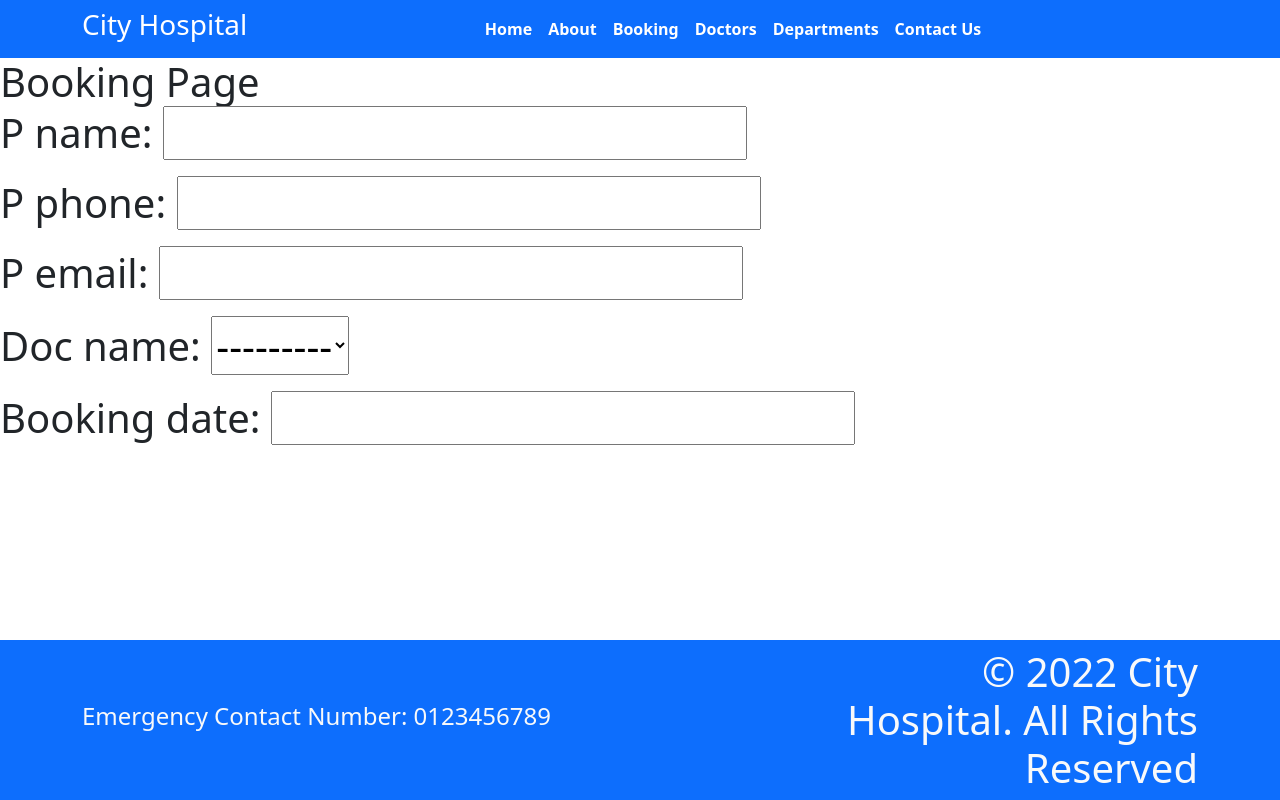
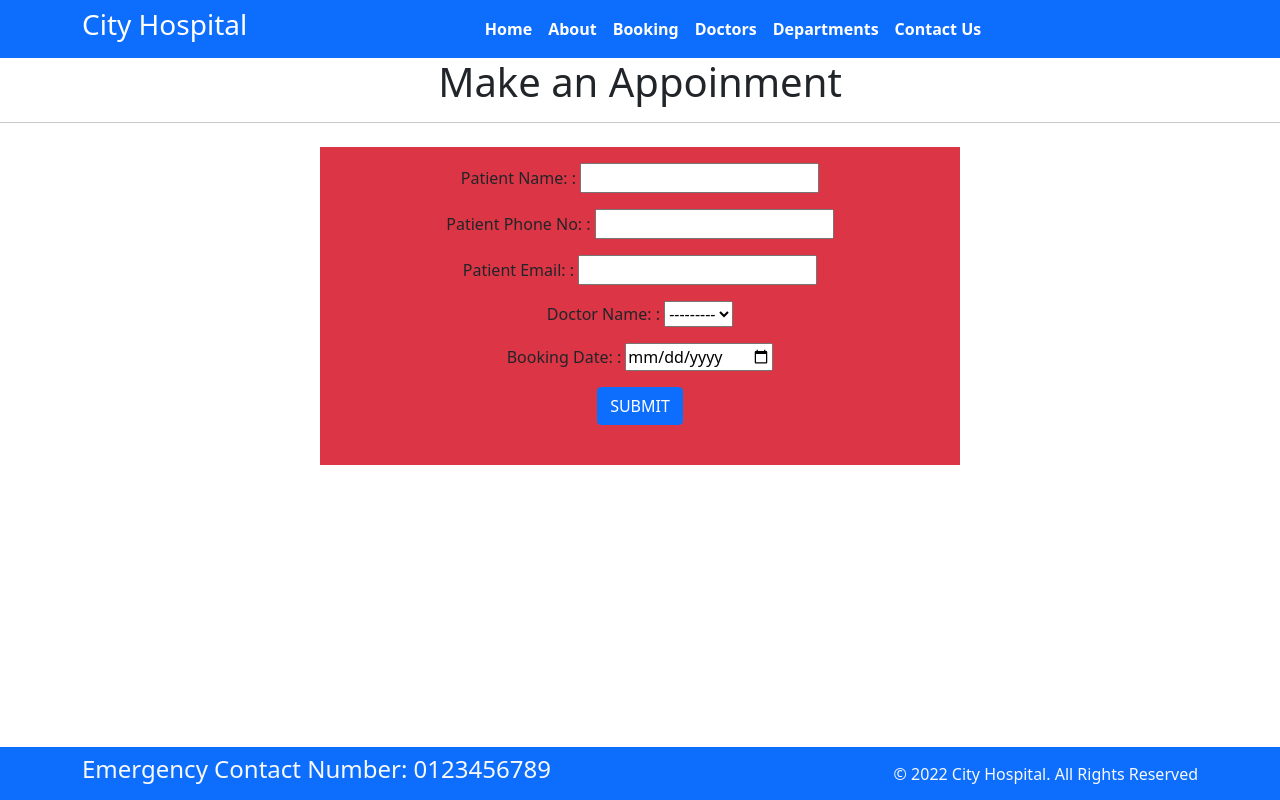
Before and after one commit to mani1dns/hospital_management, a Django app: page /booking/ in a window 1280 px wide. Run offline with Django 4.2, Linux system fonts and the light colour scheme; data that the repository does not hold is empty; some libraries are stand-ins or nearby versions.

Commit message:
booking page added more styles and an alert meassage after bookingthe appoinment

```diff
--- a/hospital_website/home/admin.py
+++ b/hospital_website/home/admin.py
@@ -4,4 +4,7 @@
 # Register your models here.
 admin.site.register(Departments)
 admin.site.register(Doctors)
-admin.site.register(Booking)
+
+class BookingAdmin(admin.ModelAdmin):
+    list_display = ('id', 'p_name', 'p_phone', 'p_email', 'doc_name', 'booking_date', 'booked_on')
+admin.site.register(Booking, BookingAdmin)
--- a/hospital_website/home/forms.py
+++ b/hospital_website/home/forms.py
@@ -1,9 +1,25 @@
 from django import forms
 
 from . models import Booking
+
+class DateInput(forms.DateInput):
+    input_type = 'date'
+
 
 class BookingForm(forms.ModelForm):
 
     class Meta:
         model = Booking
         fields = '__all__'
+
+        widgets = {
+            'booking_date': DateInput(),
+        }
+
+        labels = {
+            'p_name' : "Patient Name: ",
+            'p_phone' : "Patient Phone No: ",
+            'p_email' : "Patient Email: ",
+            'doc_name' : "Doctor Name: ",
+            'booking_date': "Booking Date: ",
+        }
--- a/hospital_website/home/views.py
+++ b/hospital_website/home/views.py
@@ -12,6 +12,11 @@
     return render(request, "about.html")
 
 def booking(request):
+    if request.method == "POST":
+        form = BookingForm(request.POST)
+        if form.is_valid():
+            form.save()
+            return render(request, 'confirmation.html')
     form = BookingForm()
     dict_form = {
         'form':form
--- a/hospital_website/templates/booking.html
+++ b/hospital_website/templates/booking.html
@@ -5,9 +5,14 @@
 {% endblock %}
 
 {% block content %}
-<h1>Booking Page
+<h1 class = "text-center">Make an Appoinment </h1>
+<hr>
+<div class="container w-50 text-center p-3 my-4 bg-danger">
+    <form action="" method = "POST">
+        {% csrf_token %}
+        {{form.as_p}}
 
-<form action="">
-    {{form.as_p}}
-</form>
+        <button class = "btn btn-primary mb-4" type="submit">SUBMIT </button>
+    </form>
+</div>
 {% endblock %}
```
Also changed, not shown: hospital_website/templates/confirmation.html (added, +15 -0 lines).
